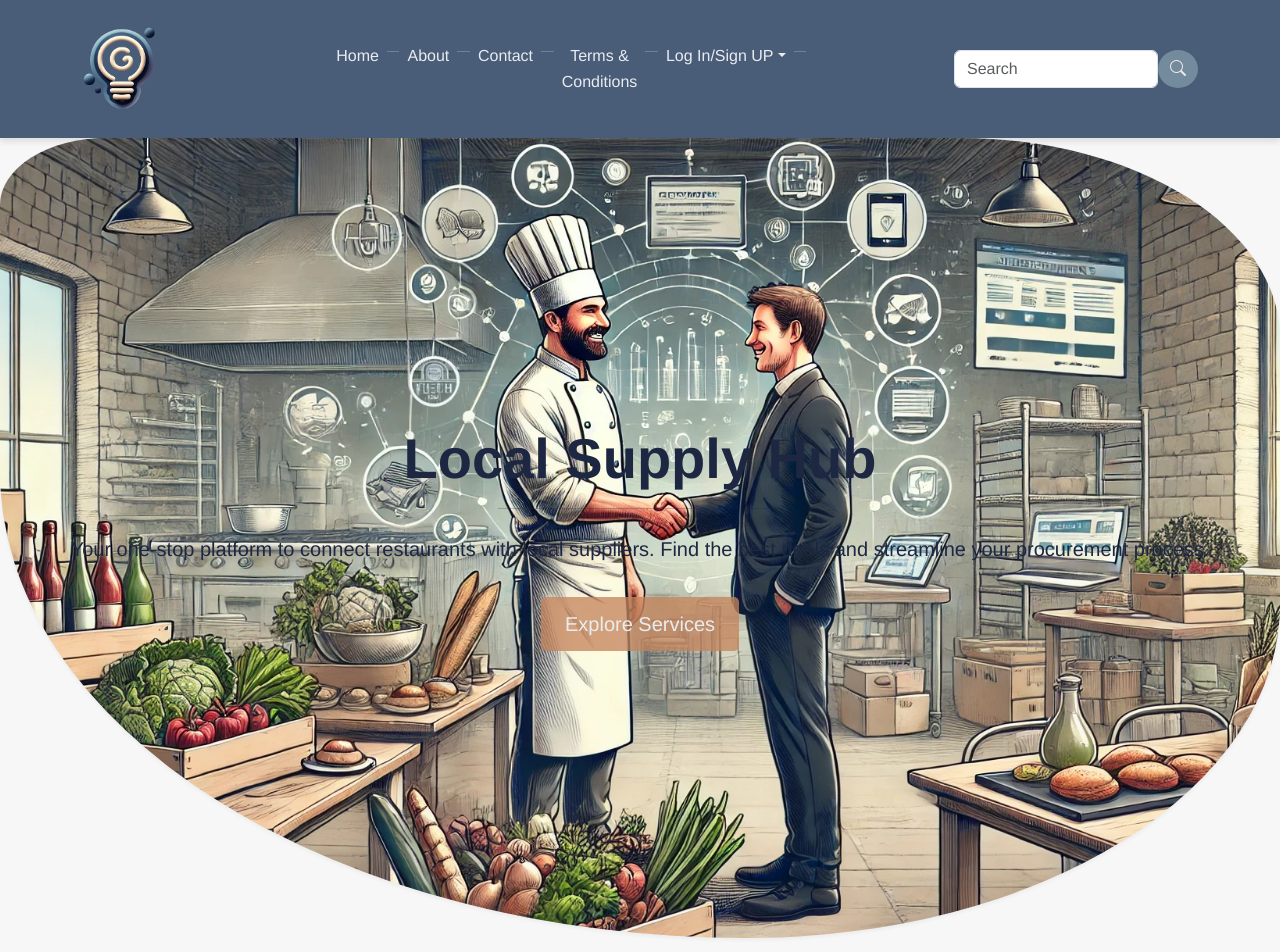
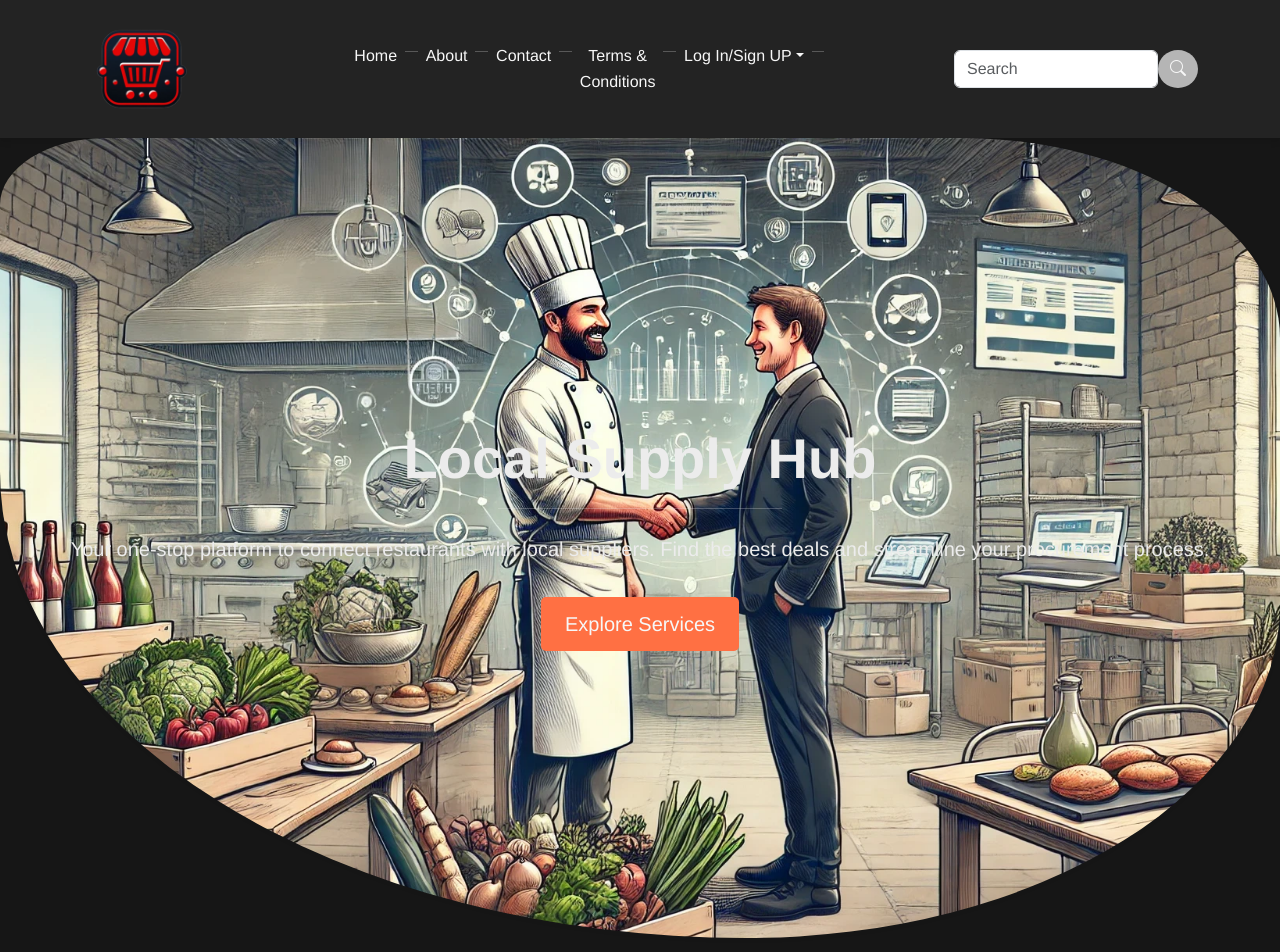
Before and after one commit to Vgarcan/CodeInstitute-proj04-b2b, a Django app: page / in a window 1280 px wide. Shown: the top 952 px of the page. Run offline with Django 5.2, Linux system fonts and the light colour scheme.

Commit message:
STYLE: display list adjusted and colors changed

```diff
--- a/red-bazaar/products/templates/products/product-list.html
+++ b/red-bazaar/products/templates/products/product-list.html
@@ -30,7 +30,7 @@ Product List for {{ user.username}}
             {% for product in products %}
             <div class="col-md-4 mb-4">
                  <div class="card">
-                    {% comment %} <img src="{{ product.image.url }}" class="card-img-top" alt="{{ product.name }}"> {% endcomment %}
+                    <img src="{{ product.image }}" class="card-img-top" alt="{{ product.name }}">
                     <div class="card-body">
                         <h5 class="card-title">{{ product.name }}</h5>
                         <p class="card-text">Price: ${{ product.price }}</p>
--- a/red-bazaar/static/css/styles.css
+++ b/red-bazaar/static/css/styles.css
@@ -13,6 +13,57 @@
     --footer-bg: #495C78;
     --nav-bg: #495C78;
     --accent-color: #c5855dc4;
+}
+
+:root {
+    --primary: #2E2E2E;
+    --secondary: #383838;
+    --success: #4CAF50;
+    --info: #5DADE2;
+    --warning: #FFC300;
+    --danger: #C0392B;
+    --light: #F4F4F4;
+    --dark: #1B1B1B;
+    --body-bg: #111111;
+    --body-color: #EAEAEA;
+    --muted-color: #9E9E9E;
+    --footer-bg: #383838;
+    --nav-bg: #2E2E2E;
+    --accent-color: #FF6F61;
+}
+
+:root {
+    --primary: #1A1A1A;
+    --secondary: #333333;
+    --success: #28A745;
+    --info: #3498DB;
+    --warning: #FFB74D;
+    --danger: #E74C3C;
+    --light: #FDFDFD;
+    --dark: #121212;
+    --body-bg: #0E0E0E;
+    --body-color: #F1F1F1;
+    --muted-color: #A3A3A3;
+    --footer-bg: #333333;
+    --nav-bg: #1A1A1A;
+    --accent-color: #FF8C00;
+}
+
+:root {
+    --primary: #232323;
+    --secondary: #424242;
+    --success: #3DDC84;
+    --info: #42A5F5;
+    --warning: #FFD54F;
+    --danger: #FF5252;
+    --light: #F7F7F7;
+    --dark: #101010;
+    --body-bg: #161616;
+    --body-color: #ECECEC;
+    --muted-color: #B5B5B5;
+    --footer-bg: #424242;
+    --nav-bg: #232323;
+    --accent-color: #FF7043;
 }
 
 
@@ -298,7 +349,7 @@ thead {
     min-height: 400px;
     /* Create the parallax scrolling effect */
     background-attachment: fixed;
-    background-position: center;
+    background-position: top;
     background-repeat: no-repeat;
     background-size: cover;
 }
--- a/red-bazaar/templates/base.html
+++ b/red-bazaar/templates/base.html
@@ -6,6 +6,7 @@
     <meta charset="UTF-8">
     <meta name="viewport" content="width=device-width, initial-scale=1.0">
     <title>{% block page_title %}Missing Title{% endblock page_title %}</title>
+    <link rel="icon" type="image/png" sizes="32x32" href="{% static 'images/favicon.png' %}">
 
     <!-- Bootstrap CSS -->
     <link href="https://cdn.jsdelivr.net/npm/bootstrap@5.3.3/dist/css/bootstrap.min.css" rel="stylesheet" integrity="sha384-QWTKZyjpPEjISv5WaRU9OFeRpok6YctnYmDr5pNlyT2bRjXh0JMhjY6hW+ALEwIH" crossorigin="anonymous">
--- a/red-bazaar/templates/widgets/navbar.html
+++ b/red-bazaar/templates/widgets/navbar.html
@@ -6,7 +6,7 @@
             <div class="navbar-header order-md-0">
                 <h1 class="d-none">Red-Bazaar.com</h1>
                 <a class="navbar-brand" href="{% url 'main:home' %}">
-                    <img src="{% static 'imgs/logo-01.webp' %}" width="auto" height="90" alt="Main LOGO">
+                    <img src="{% static 'imgs/logo-01.ico' %}" width="auto" height="90" alt="Main LOGO">
                 </a>
             </div>
             <!-- Toggle Button -->
```
Also changed, not shown: red-bazaar/products/templates/products/product-detail.html (+4 -4 lines), red-bazaar/static/imgs/logo-01.ico, 1 other file.
